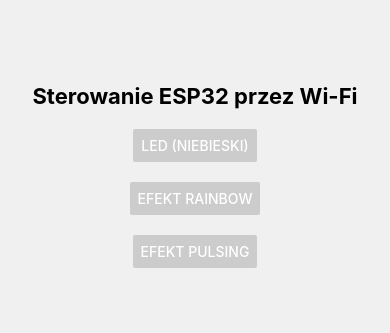
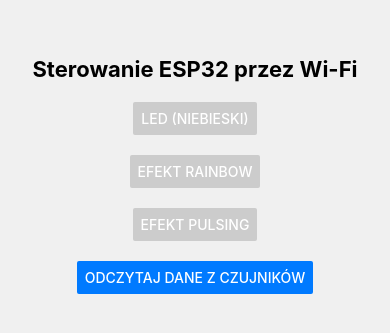
Before and after one commit to mirkosms/IntelliLight-App, a React Native app: screen / in a window 390 px wide. Shown: the part 237-570 px from the top of the page. Built offline with nearby package versions, Linux system fonts and the light colour scheme.

Commit message:
Integrated sensor data display in toggle modes: static blue, rainbow, and pulsing

```diff
--- a/App.js
+++ b/App.js
@@ -3,15 +3,24 @@ import { View, Text, Button, StyleSheet } from 'react-native';
 
 export default function App() {
   const [activeEffect, setActiveEffect] = useState(null);
+  const [temperature, setTemperature] = useState(null);
+  const [humidity, setHumidity] = useState(null);
   const [status, setStatus] = useState('');
 
-  const sendRequestToESP32 = async (effect) => {
+  const sendRequestToESP32 = async (endpoint) => {
     try {
-      const res = await fetch(`http://192.168.1.10/toggle/${effect}`);
-      const text = await res.text();
-      setStatus(text);
+      const res = await fetch(`http://192.168.1.10/${endpoint}`);
 
-      setActiveEffect(prevEffect => (prevEffect === effect ? null : effect));
+      if (endpoint === 'sensor') {
+        const data = await res.json();
+        setTemperature(data.temperature);
+        setHumidity(data.humidity);
+        setStatus('Dane z czujników odczytane!');
+      } else {
+        const text = await res.text();
+        setStatus(text);
+        setActiveEffect(prevEffect => (prevEffect === endpoint.split('/')[1] ? null : endpoint.split('/')[1]));
+      }
     } catch (error) {
       setStatus('Błąd połączenia: ' + error.message);
     }
@@ -24,22 +33,39 @@ export default function App() {
       <Button
         title="LED (Niebieski)"
         color={activeEffect === 'led' ? '#007AFF' : '#CCCCCC'}
-        onPress={() => sendRequestToESP32('led')}
+        onPress={() => sendRequestToESP32('toggle/led')}
       />
       <View style={styles.spacer} />
 
       <Button
         title="Efekt Rainbow"
         color={activeEffect === 'rainbow' ? '#007AFF' : '#CCCCCC'}
-        onPress={() => sendRequestToESP32('rainbow')}
+        onPress={() => sendRequestToESP32('toggle/rainbow')}
       />
       <View style={styles.spacer} />
 
       <Button
         title="Efekt Pulsing"
         color={activeEffect === 'pulsing' ? '#007AFF' : '#CCCCCC'}
-        onPress={() => sendRequestToESP32('pulsing')}
+        onPress={() => sendRequestToESP32('toggle/pulsing')}
       />
+      <View style={styles.spacer} />
+
+      <Button
+        title="Odczytaj dane z czujników"
+        onPress={() => sendRequestToESP32('sensor')}
+        color="#007AFF"
+      />
+
+      {temperature !== null && humidity !== null && (
+        <View style={styles.sensorData}>
+          <Text style={styles.dataLabel}>Temperatura:</Text>
+          <Text style={styles.dataValue}>{temperature} °C</Text>
+
+          <Text style={styles.dataLabel}>Wilgotność:</Text>
+          <Text style={styles.dataValue}>{humidity} %</Text>
+        </View>
+      )}
 
       <Text style={styles.status}>{status}</Text>
     </View>
@@ -62,6 +88,19 @@ const styles = StyleSheet.create({
   spacer: {
     marginVertical: 10,
   },
+  sensorData: {
+    marginTop: 20,
+    alignItems: 'center',
+  },
+  dataLabel: {
+    fontSize: 18,
+    fontWeight: '600',
+  },
+  dataValue: {
+    fontSize: 24,
+    color: '#007AFF',
+    marginBottom: 10,
+  },
   status: {
     marginTop: 20,
     fontSize: 16,
```
